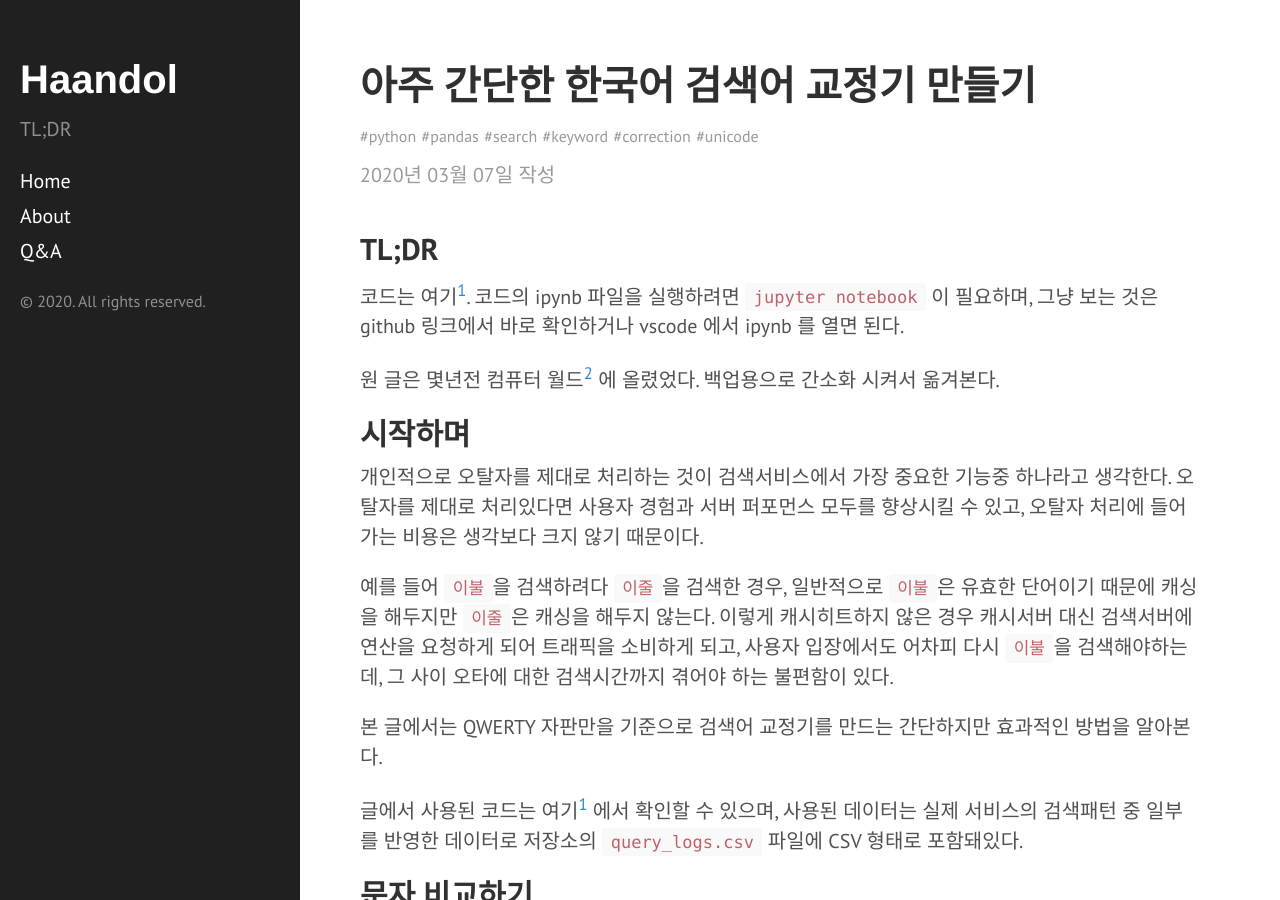
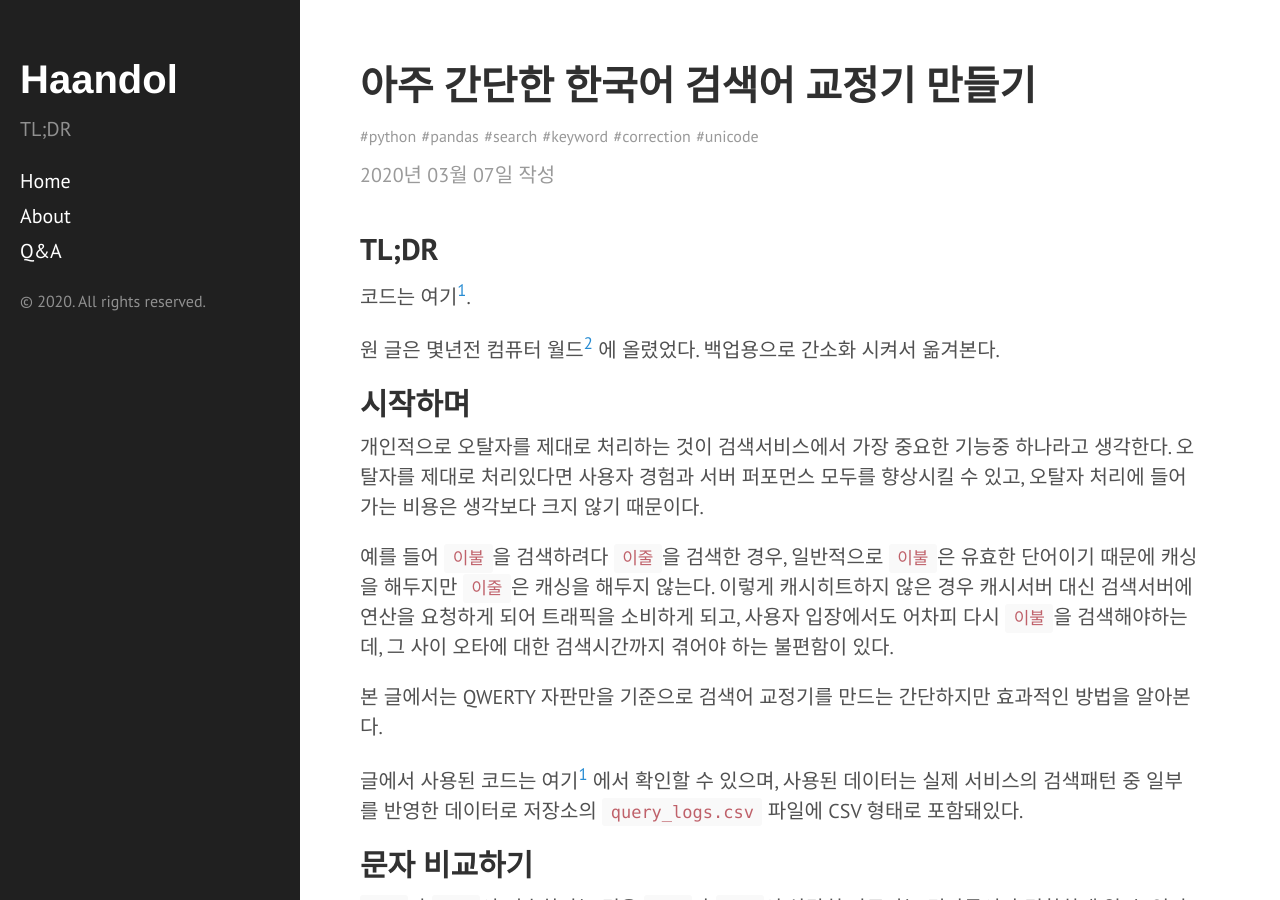
Before and after one commit to haandol/haandol.github.com, a Jekyll site: the page built from _posts/2020-03-07-search-keyword-correction.md, in a window 1280 px wide and 900 px high. Built offline with Jekyll 4.4.1, drawn with Linux system fonts in a browser that asks for light colours; comment, search, counter and statistics services are not loaded.

Commit message:
remove sentence

```diff
--- a/_posts/2020-03-07-search-keyword-correction.md
+++ b/_posts/2020-03-07-search-keyword-correction.md
@@ -11,7 +11,6 @@ publish: true
 ## TL;DR
 
 코드는 여기[^1].
-코드의 ipynb 파일을 실행하려면 `jupyter notebook` 이 필요하며, 그냥 보는 것은 github 링크에서 바로 확인하거나 vscode 에서 ipynb 를 열면 된다.
 
 원 글은 몇년전 컴퓨터 월드[^2] 에 올렸었다. 백업용으로 간소화 시켜서 옮겨본다.
 
```
